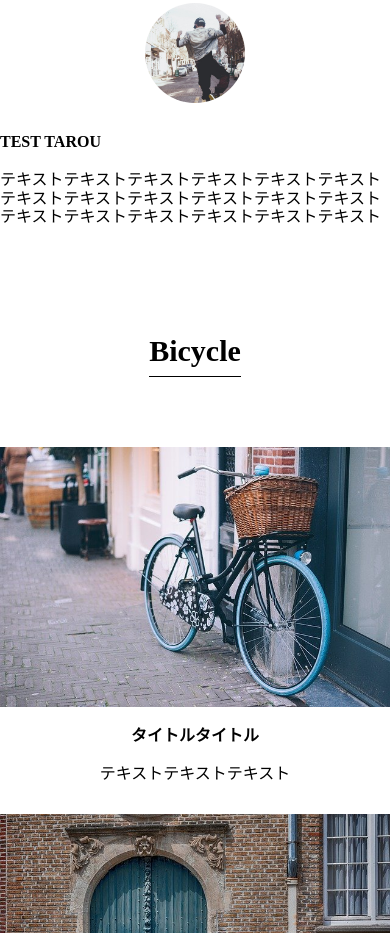
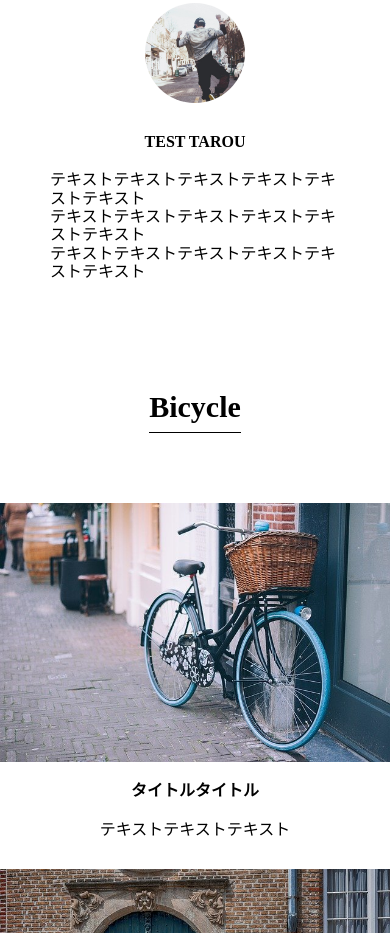
Before and after one commit to YutaMuscle/roadbike, a plain HTML site: page index.html in a window 390 px wide. Shown: the part 928-1861 px from the top of the page. Drawn offline with Linux system fonts and the light colour scheme.

Commit message:
css responsibe change

```diff
--- a/css/Style.css
+++ b/css/Style.css
@@ -135,6 +135,15 @@
 }
 
 @media screen and ( max-width:600px) {
+
+    .about-text {
+        margin: 0px 50px;
+    }
+
+    .about-text h3{
+        text-align: center;
+    }
+
     #bicycle ul {
         flex-direction: column;
     }
```
